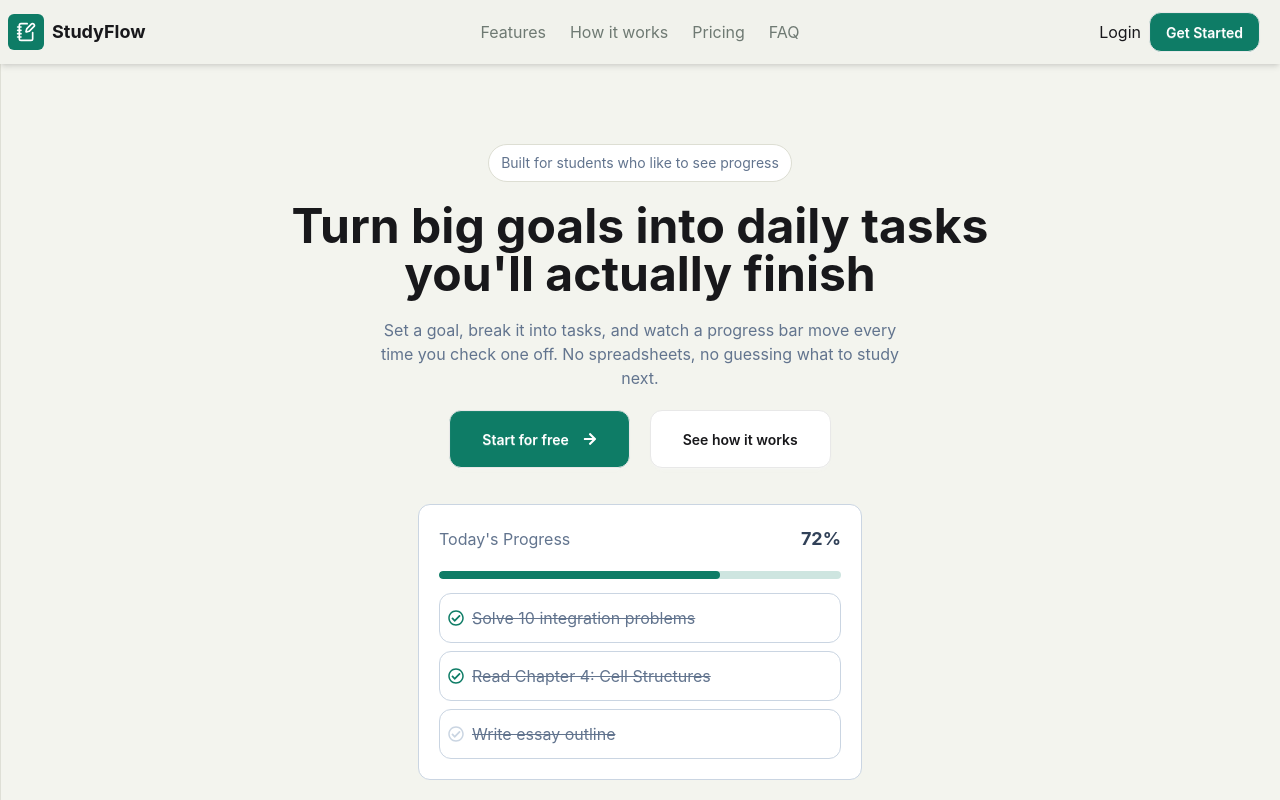
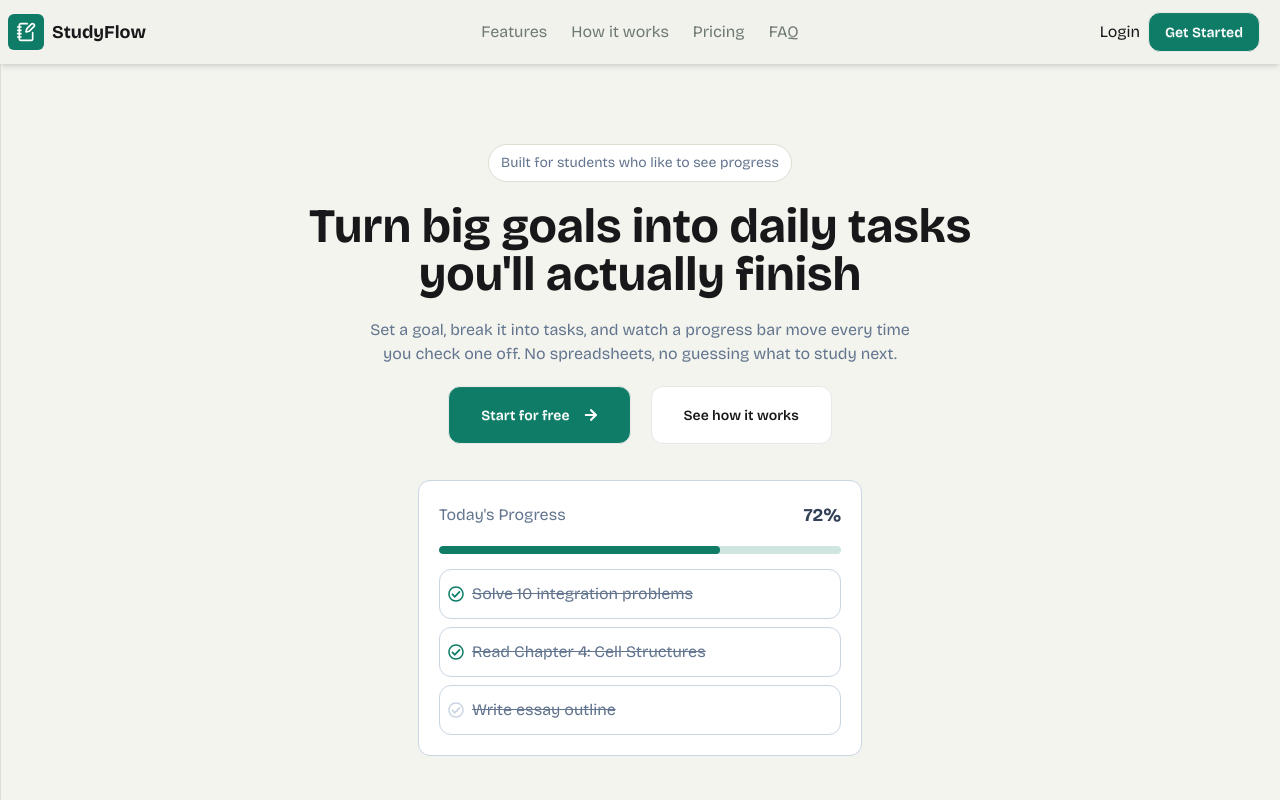
Before and after one commit to officialbondondatta/studyFlow, a React (Vite) app: page / in a window 1280 px wide. Shown: the top 800 px of the page. Built offline with nearby package versions, Linux system fonts and the light colour scheme.

Commit message:
applied new google font

```diff
--- a/src/index.css
+++ b/src/index.css
@@ -1,3 +1,4 @@
+@import url('https://fonts.googleapis.com/css2?family=Bricolage+Grotesque:opsz,wght@12..96,200..800&display=swap');
 @import "tailwindcss";
 @plugin "daisyui";
 
@@ -10,4 +11,5 @@
         linear-gradient(to bottom, #dedfd6 1px, transparent 1px);
     background-size: 25px 25px;
     background-attachment: fixed;
+    font-family: "Bricolage Grotesque", sans-serif;
 }
```
